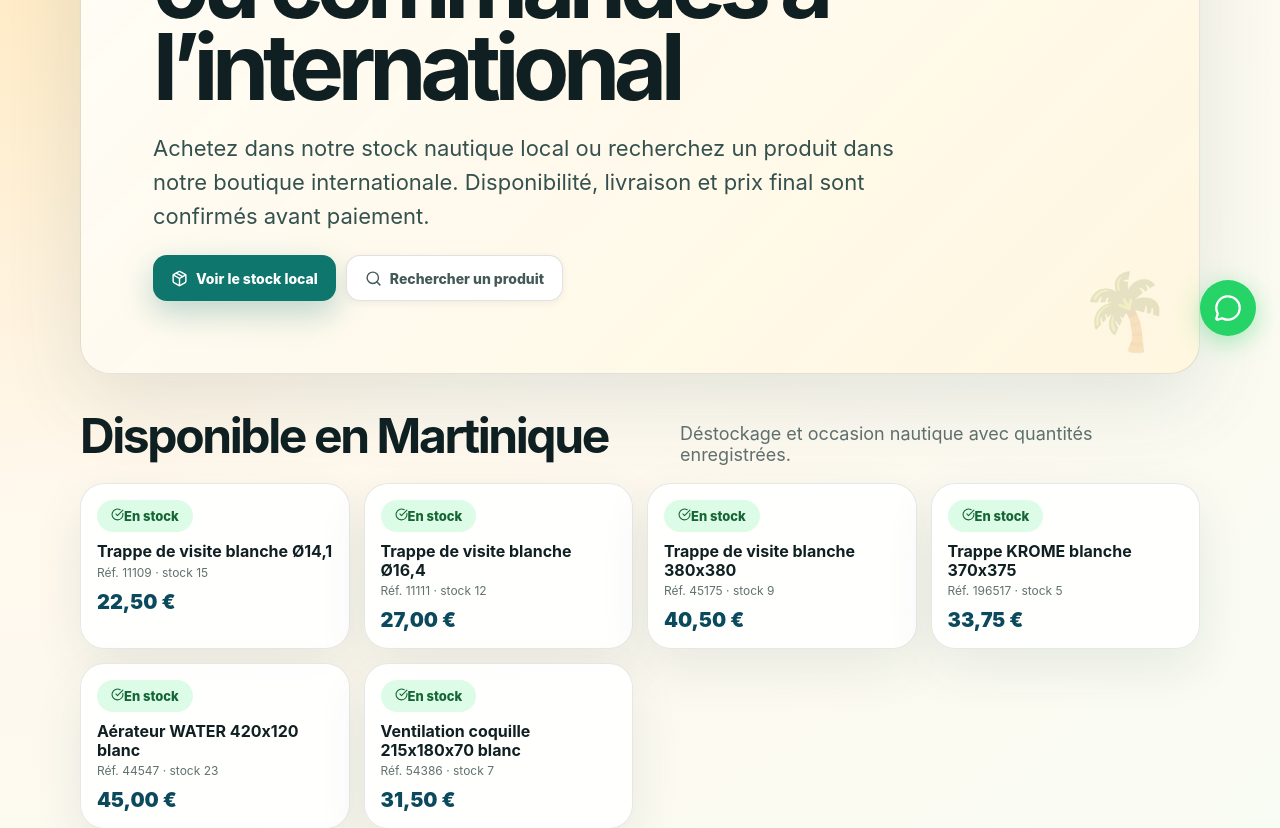
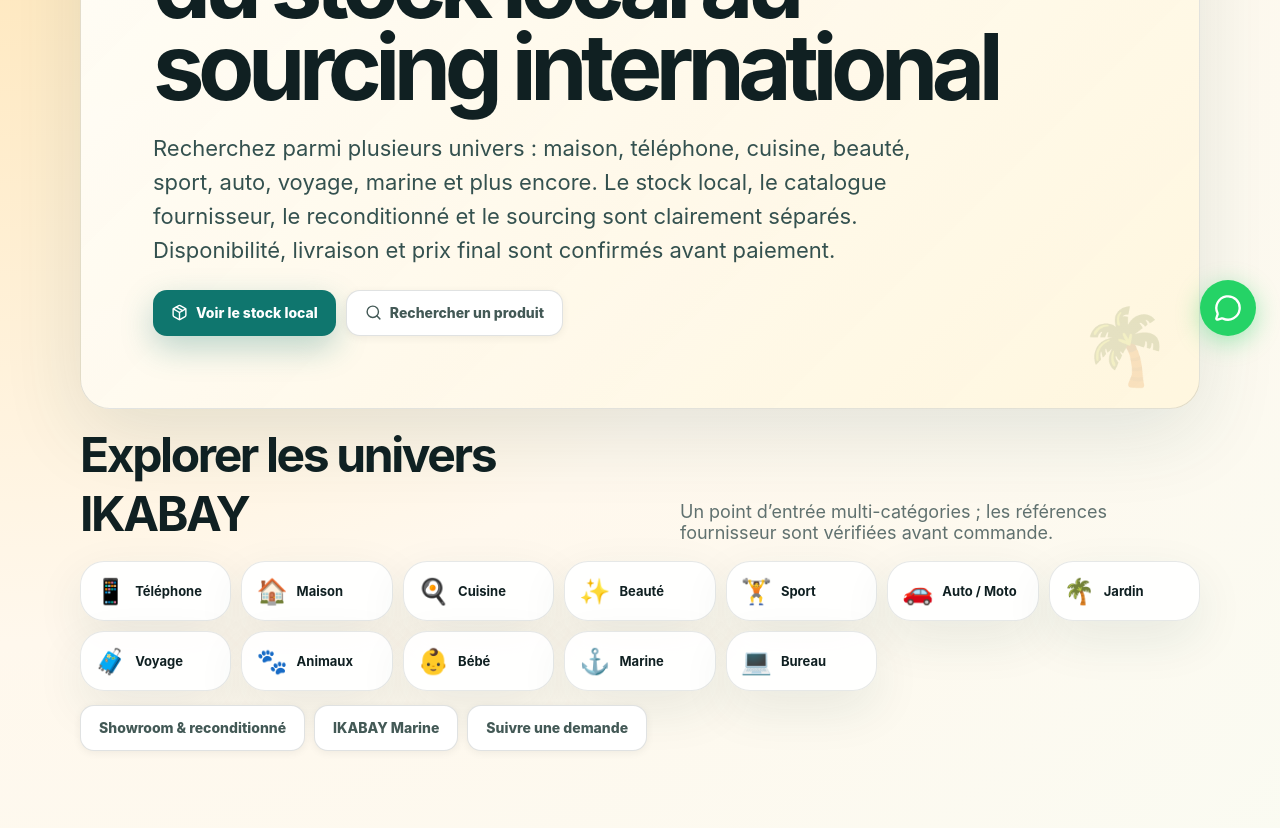
Before and after one commit to CVlad97/IKABAY, a React (Vite) app: page / in a window 1280 px wide. Shown: the part 440-1268 px from the top of the page. Built offline with nearby package versions, Linux system fonts and the light colour scheme; no server answers.

Commit message:
feat: clarify Amazon-local multi-category positioning

```diff
--- a/src/pages/HomePage.jsx
+++ b/src/pages/HomePage.jsx
@@ -2,6 +2,10 @@
 import { Anchor, CheckCircle, Globe2, MessageCircle, Package, Search, ShoppingCart, Truck } from 'lucide-react';
 import { localStockProducts } from '../data/localStock';
 import { waMessage } from '../utils/constants';
+
+const HOME_CATEGORIES = [
+  ['📱','Téléphone'], ['🏠','Maison'], ['🍳','Cuisine'], ['✨','Beauté'], ['🏋️','Sport'], ['🚗','Auto / Moto'], ['🌴','Jardin'], ['🧳','Voyage'], ['🐾','Animaux'], ['👶','Bébé'], ['⚓','Marine'], ['💻','Bureau'],
+];
 
 const euro = (value) => new Intl.NumberFormat('fr-FR', { style: 'currency', currency: 'EUR' }).format(value);
 
@@ -12,16 +16,32 @@
     <>
       <section className="hero">
         <div className="badge"><Anchor size={14} /> IKABAY Martinique</div>
-        <h1>Produits disponibles localement<br />ou commandés à l’international</h1>
+        <h1>Votre marketplace Martinique & Caraïbes<br />du stock local au sourcing international</h1>
         <p style={{ maxWidth: 760 }}>
-          Achetez dans notre stock nautique local ou recherchez un produit dans notre boutique internationale.
-          Disponibilité, livraison et prix final sont confirmés avant paiement.
+          Recherchez parmi plusieurs univers : maison, téléphone, cuisine, beauté, sport, auto, voyage, marine et plus encore. Le stock local, le catalogue fournisseur, le reconditionné et le sourcing sont clairement séparés. Disponibilité, livraison et prix final sont confirmés avant paiement.
         </p>
         <div style={{ display: 'flex', gap: 10, flexWrap: 'wrap', marginTop: 20 }}>
           <Link className="btn btnPrimary" to="/destockage"><Package size={17} /> Voir le stock local</Link>
           <Link className="btn btnSecondary" to="/marketplace"><Search size={17} /> Rechercher un produit</Link>
         </div>
       </section>
+
+      <section className="pageSection" style={{ paddingTop: 16 }}>
+        <div className="sectionTitle"><h2>Explorer les univers IKABAY</h2><p>Un point d’entrée multi-catégories ; les références fournisseur sont vérifiées avant commande.</p></div>
+        <div style={{ display: 'grid', gridTemplateColumns: 'repeat(auto-fit, minmax(135px, 1fr))', gap: 10 }}>
+          {HOME_CATEGORIES.map(([emoji, label]) => (
+            <Link key={label} to="/marketplace" className="card" style={{ textDecoration: 'none', color: 'inherit', padding: 14, display: 'flex', alignItems: 'center', gap: 9 }}>
+              <span style={{ fontSize: 25 }}>{emoji}</span><strong style={{ fontSize: 13 }}>{label}</strong>
+            </Link>
+          ))}
+        </div>
+        <div style={{ display: 'flex', gap: 9, flexWrap: 'wrap', marginTop: 14 }}>
+          <Link className="btn btnSecondary" to="/showroom">Showroom & reconditionné</Link>
+          <Link className="btn btnSecondary" to="/marine">IKABAY Marine</Link>
+          <Link className="btn btnSecondary" to="/suivi">Suivre une demande</Link>
+        </div>
+      </section>
+
       <section className="pageSection">
         <div className="sectionTitle">
           <h2>Disponible en Martinique</h2>
```
